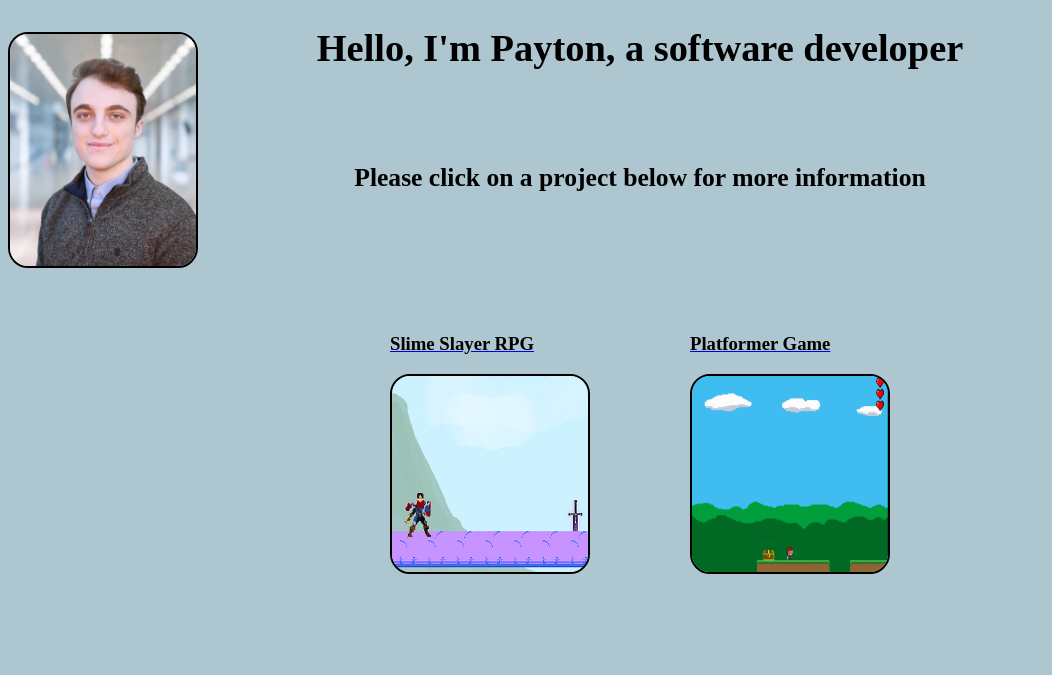
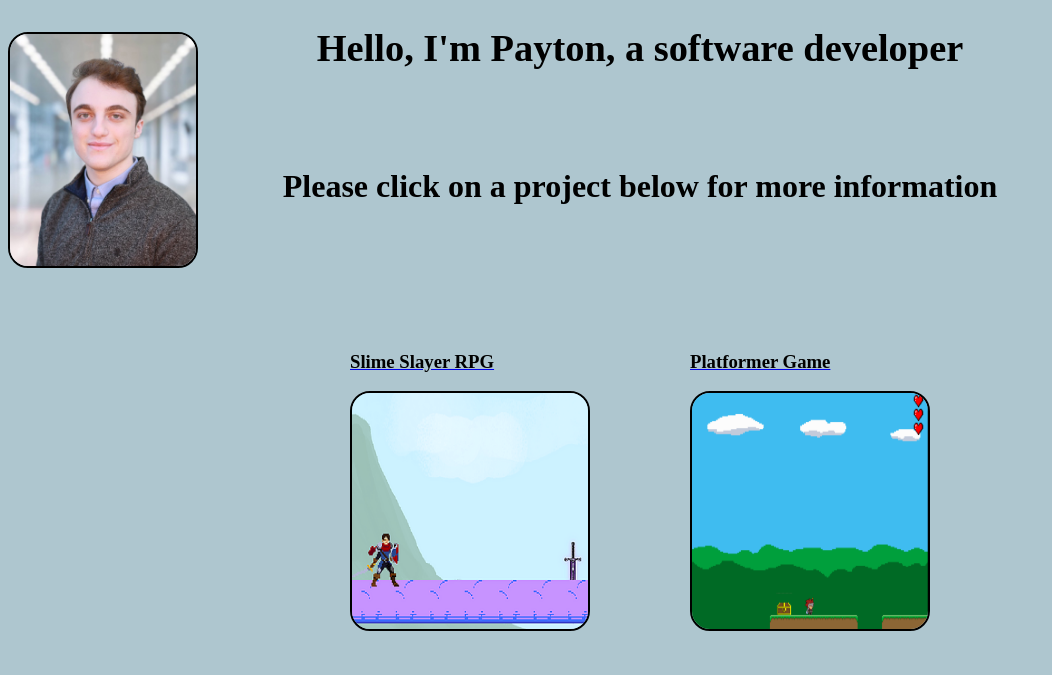
Before and after one commit to falconepatwit/paytonfalcone, a plain HTML site: page index.html in a window 1280 px wide. Shown: the top 675 px of the page, without its empty margins (0-1052 px from the left). Drawn offline with Linux system fonts and the light colour scheme.

Commit message:
made home page scalable

```diff
--- a/CSS/styles.css
+++ b/CSS/styles.css
@@ -19,7 +19,7 @@ h1,h2,h3,h4,h5{
 }
 .projects {
 
-  font-size: 2vw;
+  font-size: 2.5vw;
   text-align: center;
 }
 .headerdetails {
@@ -44,9 +44,10 @@ h1,h2,h3,h4,h5{
 }
 img {
   border: 2px black solid;
-  width: 200px;
-  /* width:100%; */
-  height: 200px;
+  /* width: 200px; */
+  width:30vh;
+  height: 30vh;
+  /* height: 200px; */
   border-radius: 20px;
 }
 iframe{
```
